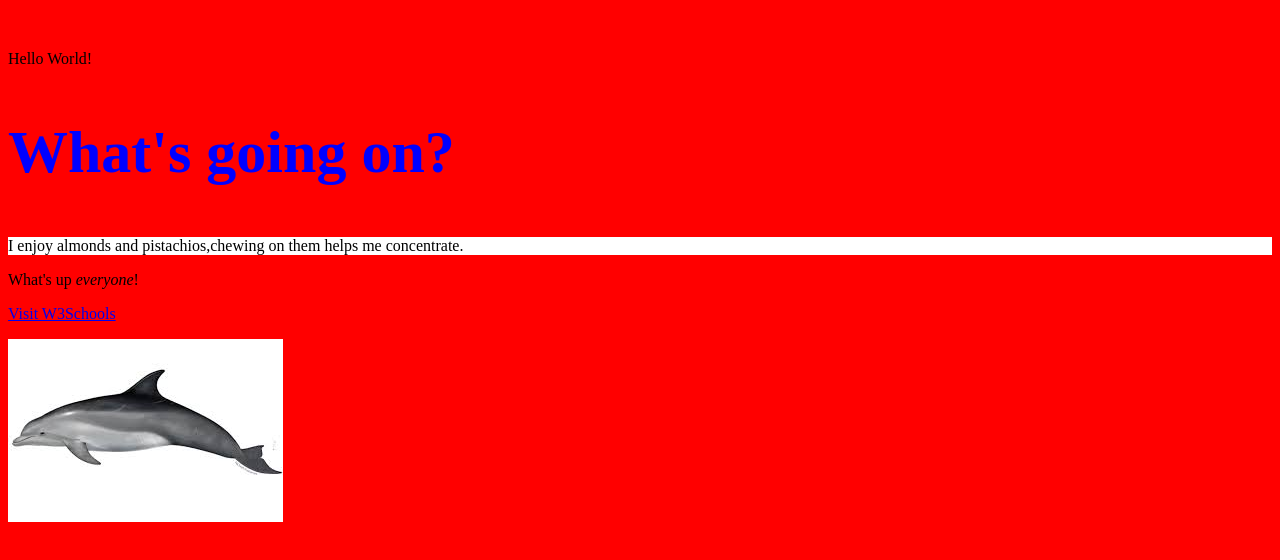
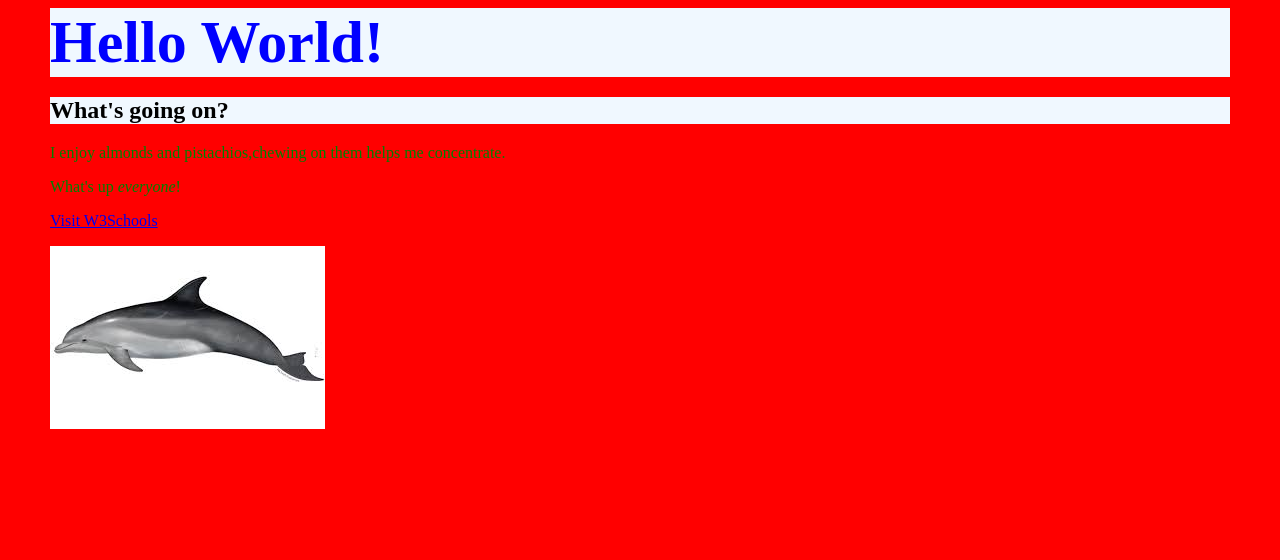
Before and after one commit to jharri02/hello-world, a plain HTML site: page index.html in a window 1280 px wide. Drawn offline with Linux system fonts and the light colour scheme.

Commit message:
exercise2update

```diff
--- a/index.html
+++ b/index.html
@@ -5,35 +5,34 @@
     <meta name="viewport" content="width=device-width, initial-scale=1.0">
     <title>Hello World!</title>
     <style>
-        title{
-           background-color: white
-           margin-top: 50px;
-           font-size: 60px;
-           }
         body{
            background-color: rgb(255, 0 ,0);
-           margin-top: 50px;
-           }
+           margin-left: 50px;
+           margin-right: 50px;
+        }
         h1 {
+           color:blue;
            font-size: 60px;
            margin: 0;
            background-color: aliceblue;
-           }
+        }
         h2{
-           color: blue;
-           font-size: 60px;
+           background-color:aliceblue;
+        }
+        p{
+            color: green;
         }
         .container{
-            background-color: white;
+            color: white;
         }
     </style>
 </head>
 <body>
-    <hi>Hello World!</hi>
+    <h1>Hello World!</hi>
     <h2>What's going on?</h2>
     <div class="container">
         <p>
-            I enjoy almonds and pistachios,<span id="highlight">chewing on them helps me concentrate.
+            I enjoy almonds and pistachios,<span id="highlight"</span>chewing on them helps me concentrate.
         </p>
     </div>
     <p>What's up <em> everyone</em>!</p>
```
